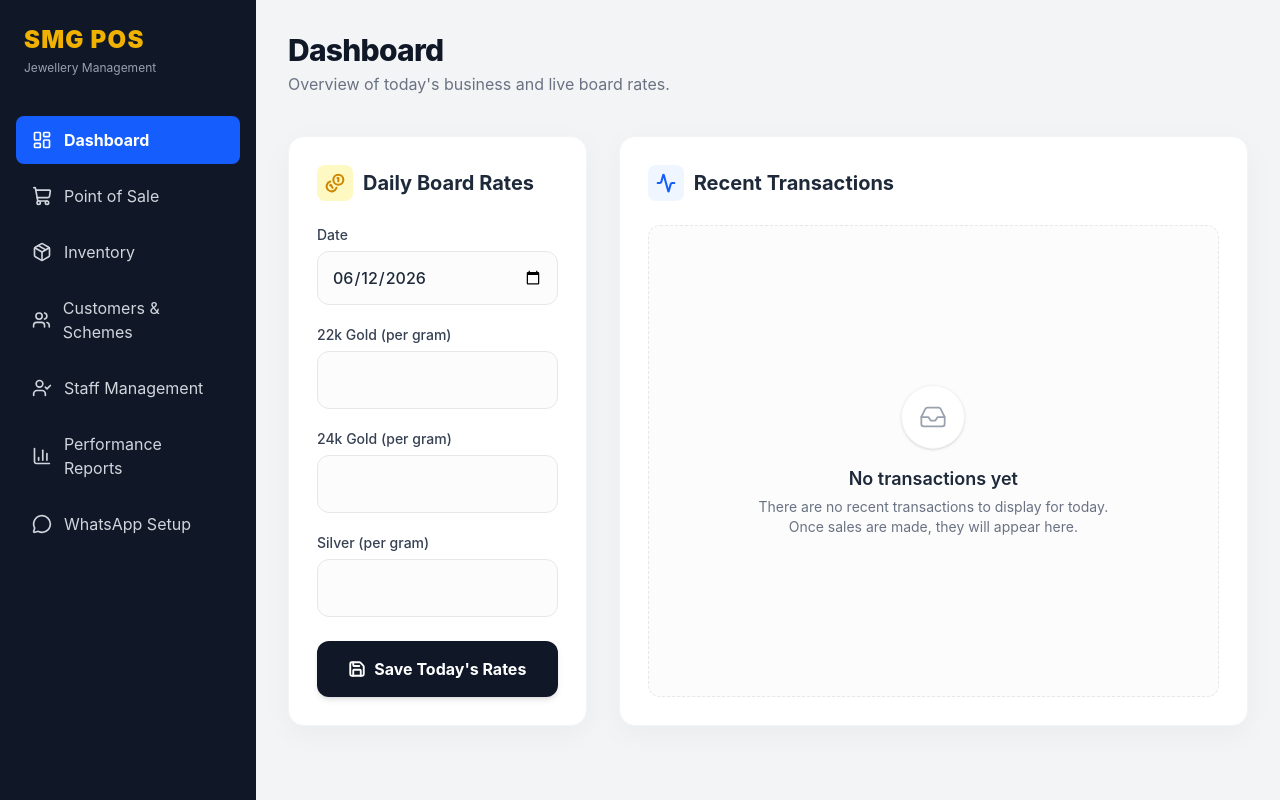
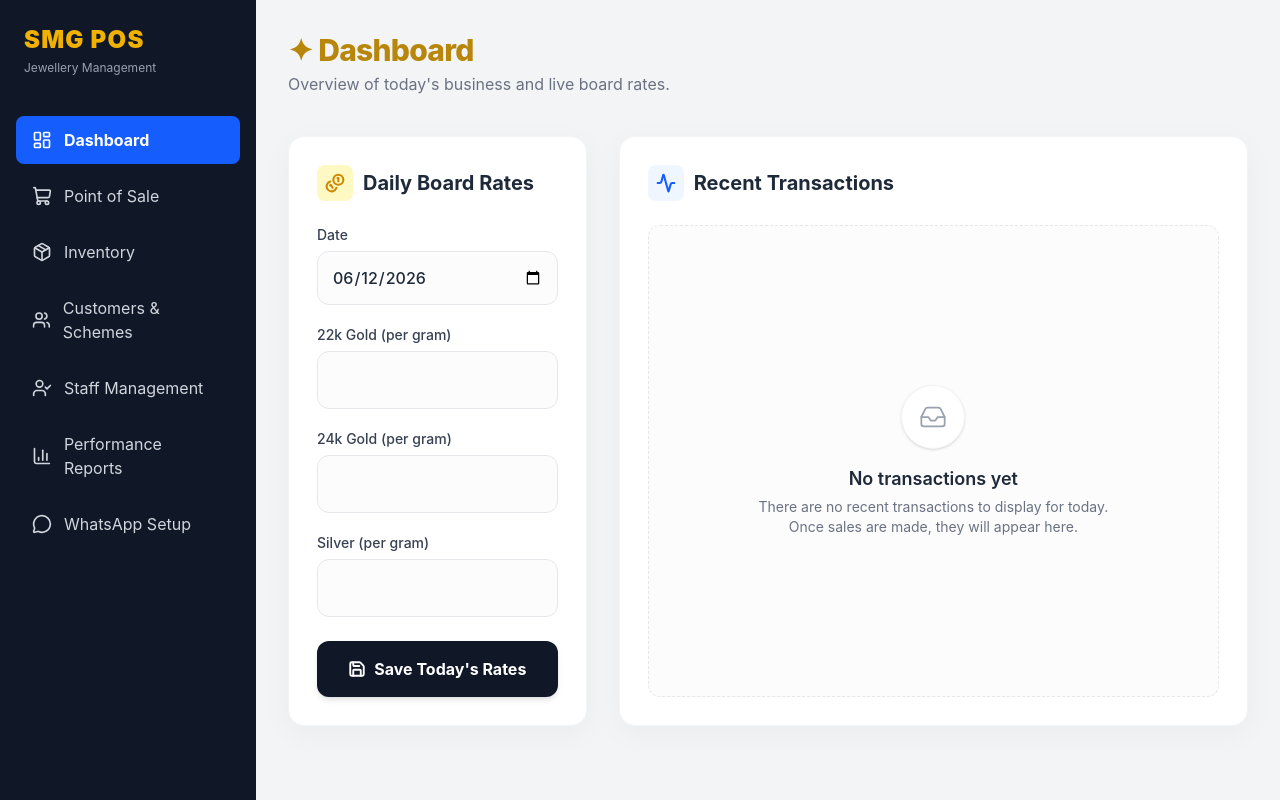
Before and after one commit to omkaspa9505-svg/smg-pos-updates, a React (Vite) app: page /#/ in a window 1280 px wide. Built offline with nearby package versions, Linux system fonts and the light colour scheme.

Commit message:
ui: golden Dashboard heading for update test

```diff
--- a/src/pages/Dashboard.tsx
+++ b/src/pages/Dashboard.tsx
@@ -109,7 +109,7 @@ export default function Dashboard() {
     <div className="p-8 pb-24 max-w-7xl mx-auto h-full overflow-y-auto">
       <div className="flex items-center justify-between mb-10">
         <div>
-          <h1 className="text-3xl font-extrabold text-gray-900 tracking-tight">Dashboard</h1>
+          <h1 className="text-3xl font-extrabold tracking-tight" style={{color: '#B8860B'}}>✦ Dashboard</h1>
           <p className="text-gray-500 mt-1">Overview of today's business and live board rates.</p>
         </div>
       </div>
```
